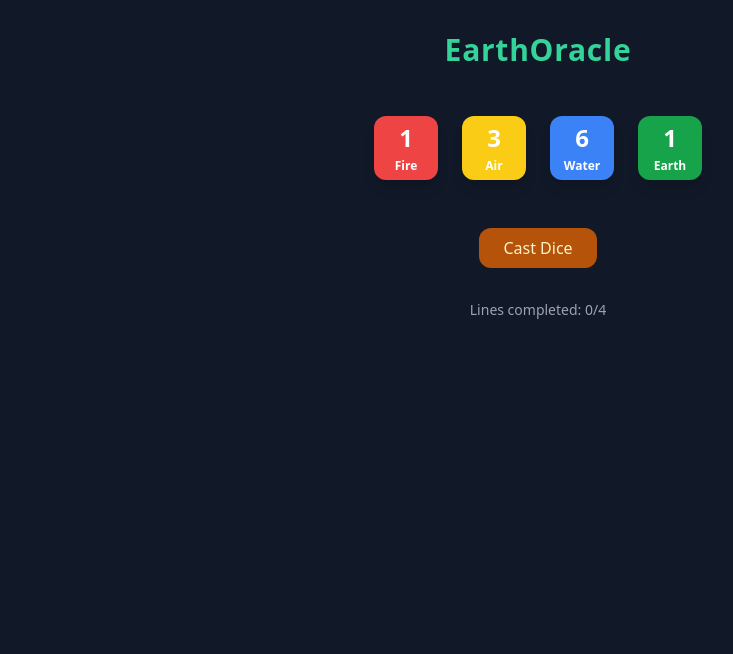
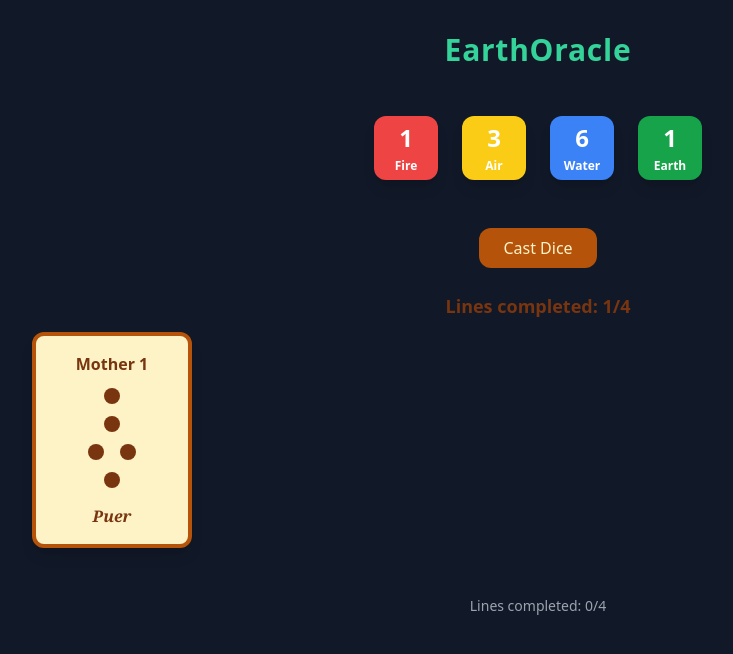
Before and after one commit to Whytebread/EarthOracle, a React (Create React App) app in the folder earth-oracle/: page / in a window 1280 px wide. Both pictures are taken after a click on the button "Cast Dice". Shown: the top 654 px of the page, without its empty margins (102-835 px from the left). Built offline with nearby package versions, Linux system fonts and the light colour scheme.

Commit message:
attempted fix 1 for making cards display correctly, still needs work

```diff
--- a/earth-oracle/src/components/CastingBoard.js
+++ b/earth-oracle/src/components/CastingBoard.js
@@ -12,7 +12,6 @@ const CastingBoard = () => {
   const [judge, setJudge] = useState(null);
 
   /* ----------------- DICE ROLL → GENERATE MOTHERS ----------------- */
-
   const handleRollComplete = (pattern) => {
     const figure = geomanticFigures.find((f) =>
       f.pattern.every((p, i) => p === pattern[i])
@@ -30,7 +29,6 @@ const CastingBoard = () => {
     f1.map((line, idx) => (Number(f1[idx]) + Number(f2[idx])) % 2);
 
   /* ----------------------- GENERATE DAUGHTERS ----------------------- */
-
   useEffect(() => {
     if (mothers.length === 4) {
       const daughterPatterns = [0, 1, 2, 3].map((lineIdx) =>
@@ -49,11 +47,9 @@ const CastingBoard = () => {
   }, [mothers]);
 
   /* ----------- GENERATE NIECES → WITNESSES → JUDGE ---------------- */
-
   useEffect(() => {
     if (mothers.length !== 4 || daughters.length !== 4) return;
 
-    // Nieces
     const niecePatterns = [
       addFigures(mothers[0].pattern, mothers[1].pattern),
       addFigures(mothers[2].pattern, mothers[3].pattern),
@@ -68,7 +64,6 @@ const CastingBoard = () => {
 
     setNieces(niecesGen);
 
-    // Witnesses
     const witnessPatterns = [
       addFigures(niecesGen[0].pattern, niecesGen[1].pattern),
       addFigures(niecesGen[2].pattern, niecesGen[3].pattern),
@@ -81,7 +76,6 @@ const CastingBoard = () => {
 
     setWitnesses(witnessesGen);
 
-    // Judge
     const judgePattern = addFigures(witnessesGen[0].pattern, witnessesGen[1].pattern);
     const judgeFig = geomanticFigures.find((g) =>
       g.pattern.every((p, i) => p === judgePattern[i])
@@ -95,30 +89,51 @@ const CastingBoard = () => {
 
   const isDisabled = mothers.length >= 4;
 
-  /* ----------------------- CARD ANIMATION ----------------------- */
-
-  const renderFigure = (figure, title, idx) => (
+  /* ----------------------- REUSABLE RENDERER ----------------------- */
+  const renderFigure = (figure, title, idx, scale = 1) => (
     <motion.div
       key={title + idx}
-      initial={{ opacity: 0, y: 25 }}
+      initial={{ opacity: 0, y: 30 }}
       animate={{ opacity: 1, y: 0 }}
       transition={{ duration: 0.6, delay: idx * 0.12 }}
+      className={`transform ${scale !== 1 ? `scale-[${scale}]` : ""}`}
     >
       <FigureCard title={title} figure={figure} />
     </motion.div>
   );
 
-  /* ----------------------- TOP ROW (4 mothers, 4 daughters) ----------------------- */
-
-  const renderTopRow = () => {
-    if (mothers.length < 4) return null;
-    if (daughters.length < 4) return null;
-
-    const combined = [...mothers, ...daughters]; // M1-4 then D1-4
+  /* ----------------------- MOTHERS ANIMATION ROW ----------------------- */
+  const renderMothersRolling = () => {
+    if (mothers.length === 0) return null;
 
     return (
-      <div className="w-full mb-8">
-        <div className="grid grid-cols-8 gap-4 justify-items-center" style={{ direction: "rtl" }}>
+      <div className="mt-6 mb-4">
+        <h2 className="text-lg font-semibold text-center text-amber-900">
+          Lines completed: {mothers.length}/4
+        </h2>
+
+        {/* Show generated mothers one by one */}
+        <div className="grid grid-cols-4 gap-4 justify-items-center mt-3">
+          {mothers.map((m, idx) =>
+            renderFigure(m, `Mother ${idx + 1}`, idx)
+          )}
+        </div>
+      </div>
+    );
+  };
+
+  /* ----------------------- SHIELD ROWS ----------------------- */
+  const renderTopRow = () => {
+    if (mothers.length < 4 || daughters.length < 4) return null;
+
+    const combined = [...mothers, ...daughters];
+
+    return (
+      <div className="w-full mb-10 mt-8">
+        <div
+          className="grid grid-cols-8 gap-[2px] justify-items-center"
+          style={{ direction: "rtl" }}
+        >
           {combined.map((fig, idx) => {
             const title =
               idx < 4 ? `Mother ${idx + 1}` : `Daughter ${idx - 3}`;
@@ -129,57 +144,56 @@ const CastingBoard = () => {
     );
   };
 
-  /* ----------------------- SECOND ROW (4 nieces) ----------------------- */
-
   const renderNieces = () => {
     if (nieces.length < 4) return null;
 
     return (
-      <div className="w-full mb-10">
-        <div className="grid grid-cols-4 gap-6 justify-items-center" style={{ direction: "rtl" }}>
-          {nieces.map((fig, idx) => renderFigure(fig, `Niece ${idx + 1}`, idx))}
+      <div className="w-full mb-12">
+        <div
+          className="grid grid-cols-4 gap-[2px] justify-items-center"
+          style={{ direction: "rtl" }}
+        >
+          {nieces.map((fig, idx) =>
+            renderFigure(fig, `Niece ${idx + 1}`, idx, 1.7) // 1.7x size
+          )}
         </div>
       </div>
     );
   };
-
-  /* ----------------------- THIRD ROW (2 witnesses) ----------------------- */
 
   const renderWitnesses = () => {
     if (witnesses.length < 2) return null;
 
     return (
       <div className="w-full mb-10">
-        <div className="grid grid-cols-2 gap-10 justify-items-center" style={{ direction: "rtl" }}>
+        <div
+          className="grid grid-cols-2 gap-[2px] justify-items-center"
+          style={{ direction: "rtl" }}
+        >
           {witnesses.map((fig, idx) =>
-            renderFigure(fig, `Witness ${idx + 1}`, idx)
+            renderFigure(fig, `Witness ${idx + 1}`, idx, 1.2)
           )}
         </div>
       </div>
     );
   };
 
-  /* ----------------------- JUDGE ----------------------- */
-
   const renderJudge = () => {
     if (!judge) return null;
 
     return (
-      <div className="w-full flex justify-center mt-4">
-        {renderFigure(judge, "Judge", 0)}
+      <div className="w-full flex justify-center mt-4 mb-12">
+        {renderFigure(judge, "Judge", 0, 1.3)}
       </div>
     );
   };
 
   /* ----------------------- RENDER ----------------------- */
-
   return (
     <div className="w-full max-w-6xl mx-auto p-4">
-
-      {/* DICE + ROLL BUTTON */}
       <DiceRoller onRollComplete={handleRollComplete} disabled={isDisabled} />
 
-      {/* SHIELD ROWS */}
+      {renderMothersRolling()}
       {renderTopRow()}
       {renderNieces()}
       {renderWitnesses()}
```
